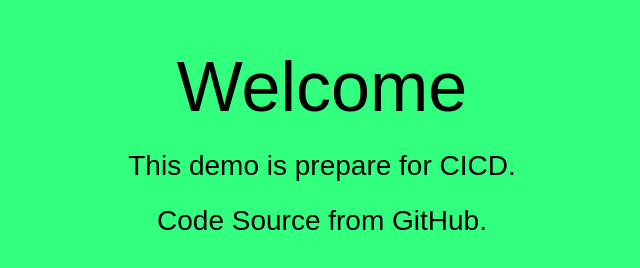
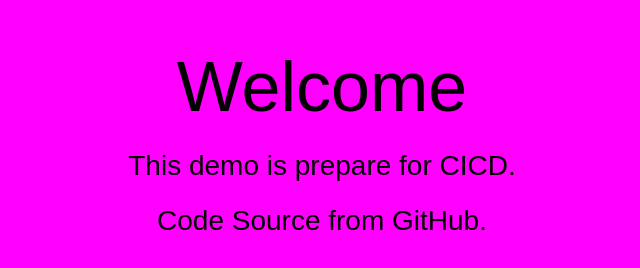
Before and after one commit to WilliamCheungECV/cicd_demo, a plain HTML site: page index.html in a window 1280 px wide. Shown: the whole page, without its empty margins (318-958 px from the left). Drawn offline with Linux system fonts and the light colour scheme.

Commit message:
Push prod

```diff
--- a/index.html
+++ b/index.html
@@ -6,7 +6,7 @@
   <style>
     body {
       color: #000000;
-      background-color: #33ff7f;
+      background-color: #ff00ff;
       font-family: Arial, sans-serif;
       font-size: 14px;
     }
```
